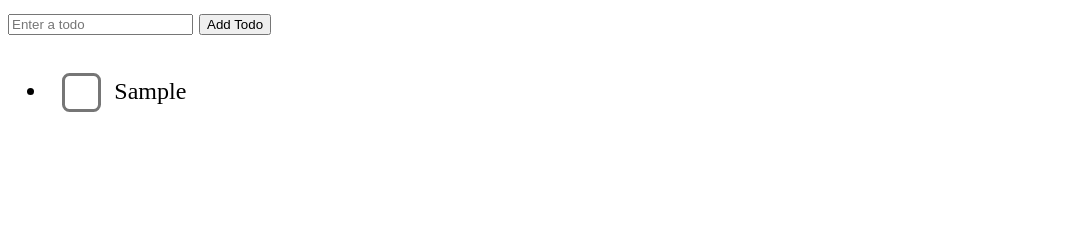
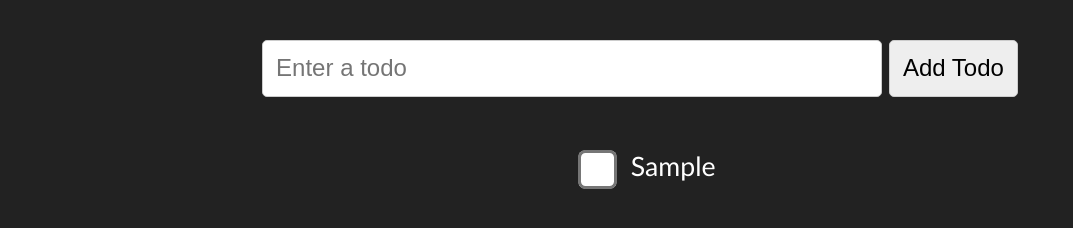
Before and after one commit to Lyksok/todo-webapp, a plain HTML site: page index.html in a window 1280 px wide. Both pictures are taken after typing "Sample" into the empty fields and a click on the button "Add Todo". Shown: the whole page, without its empty margins (0-1073 px from the left). Drawn offline with Linux system fonts and the light colour scheme.

Commit message:
change font and add js

```diff
--- a/app.js
+++ b/app.js
@@ -1,42 +1,61 @@
-// Get the form element
+// Get html elements
 const form = document.querySelector('#todo-form');
+const input = document.querySelector('#todo-input');
+const list = document.querySelector('#todo-list');
 
-// Get the input element
-const input = document.querySelector('#todo-input');
-
-// Get the list element
-const list = document.querySelector('#todo-list');
+// Set focus to the input field on page load
+window.addEventListener('load', function() {
+    input.focus();
+});
 
 // Add event listener to the form submit event
 form.addEventListener('submit', function(event) {
-    event.preventDefault(); // Prevent form submission
+    event.preventDefault()
 
     // Get the value from the input field
     const todoText = input.value;
 
     // Create a new list item element
-    const listItem = document.createElement('li');
+    const listItem = document.createElement('div');
+    listItem.style.listStyle = "none";
+    listItem.style.fontSize = "20pt";
+    listItem.style.color = "white";
 
     // Create a checkbox element
     const checkbox = document.createElement('input');
     checkbox.type = 'checkbox';
     checkbox.style.margin = "20pt";
 
+    // Create the text's div
+    const textDiv = document.createElement('div');
+    textDiv.textContent = todoText;
+    textDiv.style.display = "inline-block";
+    textDiv.style.textDecoration = "none";
+
+
+    // Append the checkbox and the text to the listItem
+    listItem.appendChild(checkbox);
+    listItem.appendChild(textDiv);
+
+    // Add event listener to toggle checkbox state on press key
+    checkbox.addEventListener('change', function(event) {
+        if (this.checked)
+            this.nextElementSibling.style.textDecoration = "line-through 3pt";
+        else
+            this.nextElementSibling.style.textDecoration = "none";
+    });
+
     // Add event listener to toggle checkbox state on Enter key press
-    checkbox.addEventListener('keydown', function(event) {
-        if (event.key === 'Enter') {
-            checkbox.checked = !checkbox.checked;
+    checkbox.addEventListener('keypress', function(event) {
+
+        if (event.key === "Enter"){
+        this.checked = !this.checked;
+        if (this.checked)
+            this.nextElementSibling.style.textDecoration = "line-through 3pt";
+        else
+            this.nextElementSibling.style.textDecoration = "none";
         }
     });
-
-    // Append the checkbox to the list item
-    listItem.appendChild(checkbox);
-
-    // Create a text node with the todo text
-    const todoTextNode = document.createTextNode(todoText);
-
-    // Append the text node to the list item
-    listItem.appendChild(todoTextNode);
 
     // Append the new list item to the list
     list.appendChild(listItem);
@@ -44,8 +63,3 @@ form.addEventListener('submit', function(event) {
     // Clear the input field
     input.value = '';
 });
-
-// Set focus to the input field on page load
-window.addEventListener('load', function() {
-    input.focus();
-});
--- a/index.html
+++ b/index.html
@@ -9,11 +9,11 @@
 <body>
     <form id="todo-form">
         <input type="text" id="todo-input" placeholder="Enter a todo">
-        <button type="submit">Add Todo</button>
+        <button type="submit" id="todo-button">Add Todo</button>
     </form>
-    <ul id="todo-list">
+    <div id="todo-list">
         <!-- Todo items will be dynamically added here -->
-    </ul>
+    </div>
     <script src="app.js"></script>
 
 </body>
--- a/style.css
+++ b/style.css
@@ -1,10 +1,42 @@
 body {
     align-items: center;
+    text-align: center;
     height: 100vh;
     font-size: 24px; /* Adjust the value as needed */
+    background-color: #222222;
+    font-family: 'Trebuchet MS', 'Lucida Sans Unicode', 'Lucida Grande', 'Lucida Sans', Arial, sans-serif;
 }
 
 input[type="checkbox"] {
     font-size: inherit;
     transform: scale(3); /* Adjust the value as needed */
+    text-align: left;
 }
+
+#todo-form {
+    margin: 30pt;
+}
+
+#todo-input {
+    font-size: inherit;
+    width: 50%;
+    padding: 10pt;
+    border: 1px solid #ccc;
+    border-radius: 5px;
+}
+
+#todo-button {
+    font-size: inherit;
+    padding: 10pt;
+    border: 1px solid #ccc;
+    border-radius: 5px;
+    background-color: #eee;
+    cursor: pointer;
+}
+
+#todo-list {
+    margin-left: auto;
+    margin-right: auto;
+    align-items: center;
+    text-align: center;
+}
```
